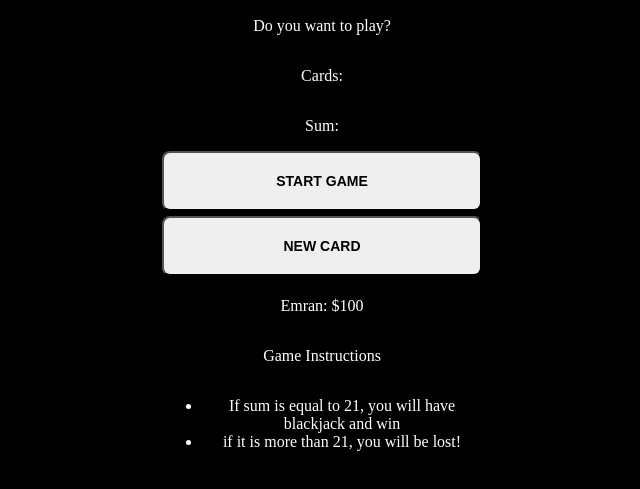
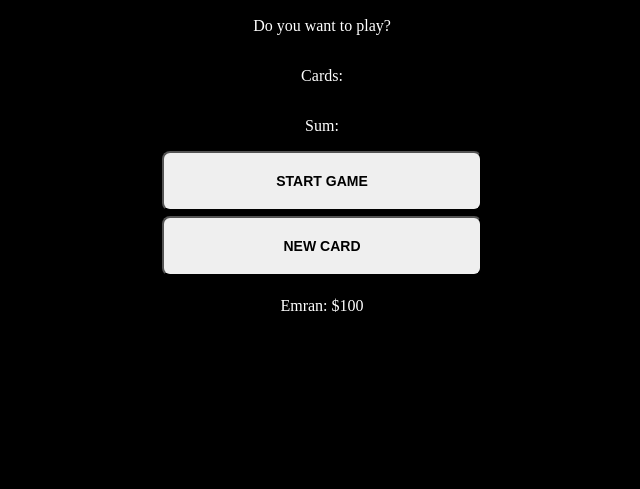
Before and after one commit to emranapple/BlackJackApp, a plain HTML site: page index.html in a window 1280 px wide. Shown: the part 79-568 px from the top of the page, without its empty margins (318-958 px from the left). Drawn offline with Linux system fonts and the light colour scheme.

Commit message:
index.html

```diff
--- a/index.html
+++ b/index.html
@@ -17,11 +17,6 @@
         <button id="start-btn-el" onclick="startGame()">START GAME</button>
         <button id="new-card-el" onclick="newCard()">NEW CARD</button>
         <p id="player-el"></p>
-        <p>Game Instructions</p>
-        <ul>
-            <li>If sum is equal to 21, you will have blackjack and win</li>
-            <li>if it is more than 21, you will be lost!</li>
-        </ul>
     </div>
 
     <script src="index.js"></script>
```
